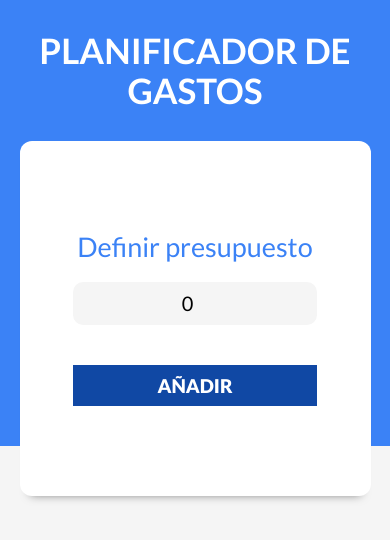
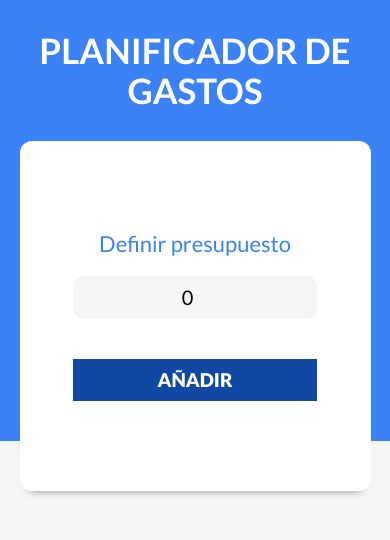
Before and after one commit to DanielBriseno234/ControlGastos-React, a React (Vite) app: page / in a window 390 px wide. Shown: the top 540 px of the page. Built offline with nearby package versions, Linux system fonts and the light colour scheme.

Commit message:
Modificación de estilos responsivos Final

```diff
--- a/src/index.css
+++ b/src/index.css
@@ -81,11 +81,12 @@ header h1 {
 .formulario .campo {
     display: grid;
     margin-bottom: 2rem;
+    width: 100%;
 }
 
 .formulario label {
     color: var(--azul);
-    font-size: 2.7rem;
+    font-size: 2.2rem;
     text-align: center;
     margin-bottom: 2rem;
 }
```
